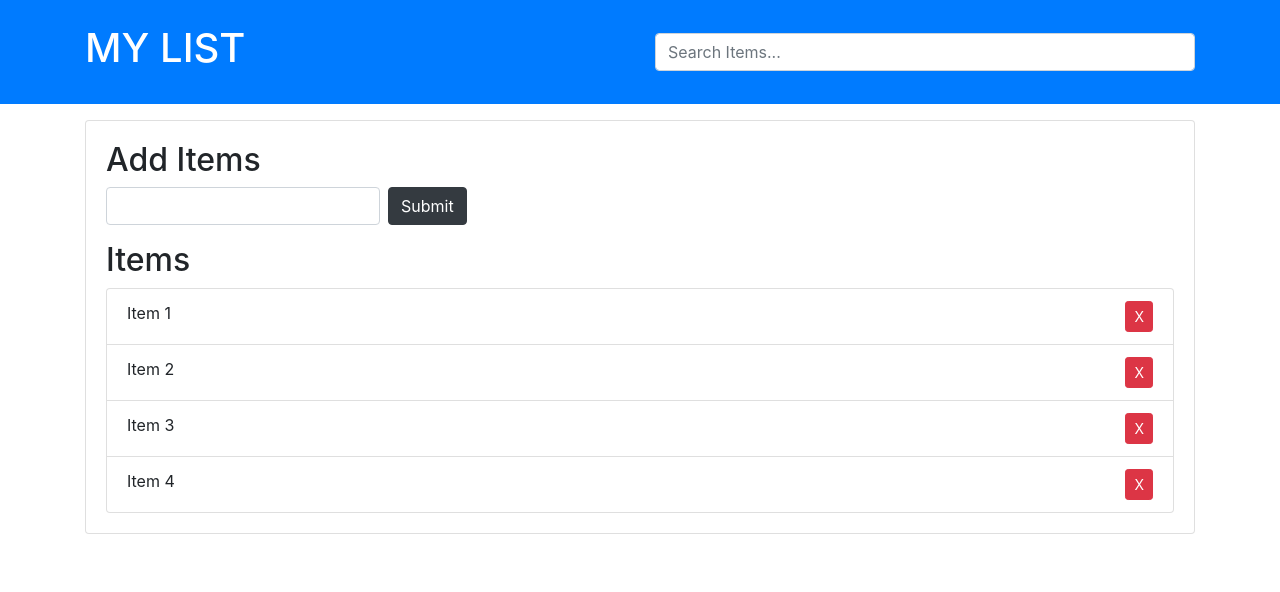
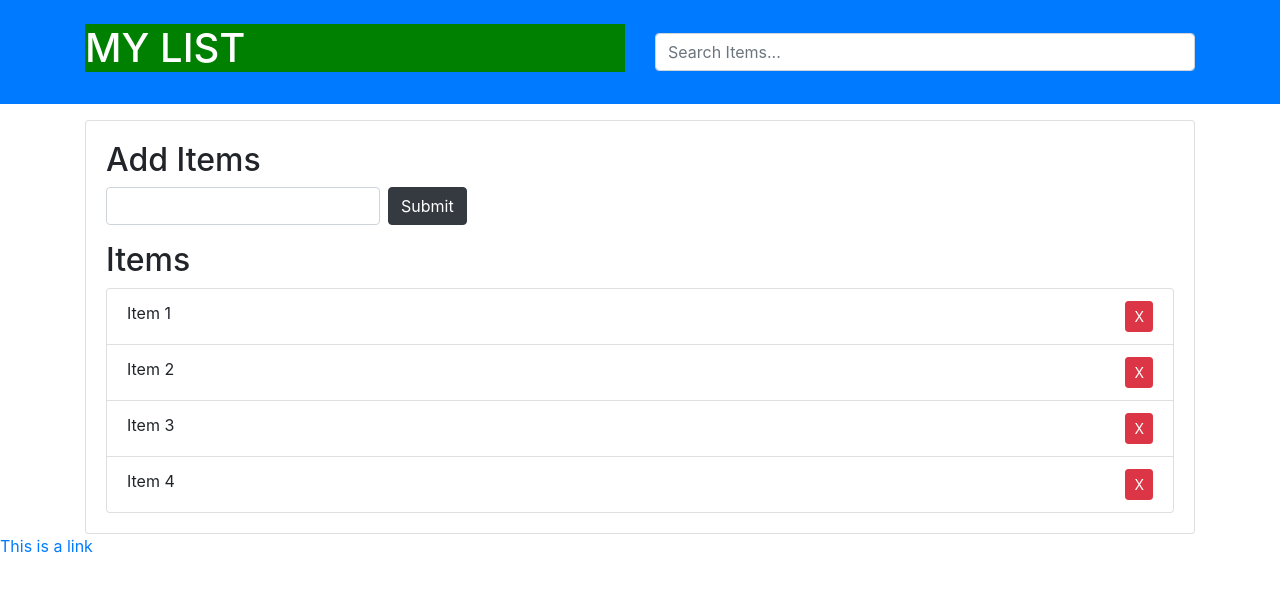
Before and after one commit to techie-ashish1924/Java-Script, a plain HTML site: page DOM/First class/index.html in a window 1280 px wide. Drawn offline with nearby package versions, Linux system fonts and the light colour scheme.

Commit message:
final commit

```diff
--- a/DOM/First class/index.html
+++ b/DOM/First class/index.html
@@ -49,6 +49,7 @@
        </div>
       </div>
 
+      <a href="#">This is a link</a>
       <script src="./main.js"></script>
 
 
--- a/DOM/First class/main.js
+++ b/DOM/First class/main.js
@@ -1,2 +1,22 @@
 
 console.dir(document);
+
+
+console.log(document.domain);
+
+console.log(document.URL);
+
+console.log(document.body);
+
+console.log(document.head);
+
+console.log(document.links);
+
+console.log(document.all);
+
+// document.all[5].textContent = 'hello';
+
+
+let header = document.getElementById('header-title');
+
+header.style.backgroundColor = 'green';
```
